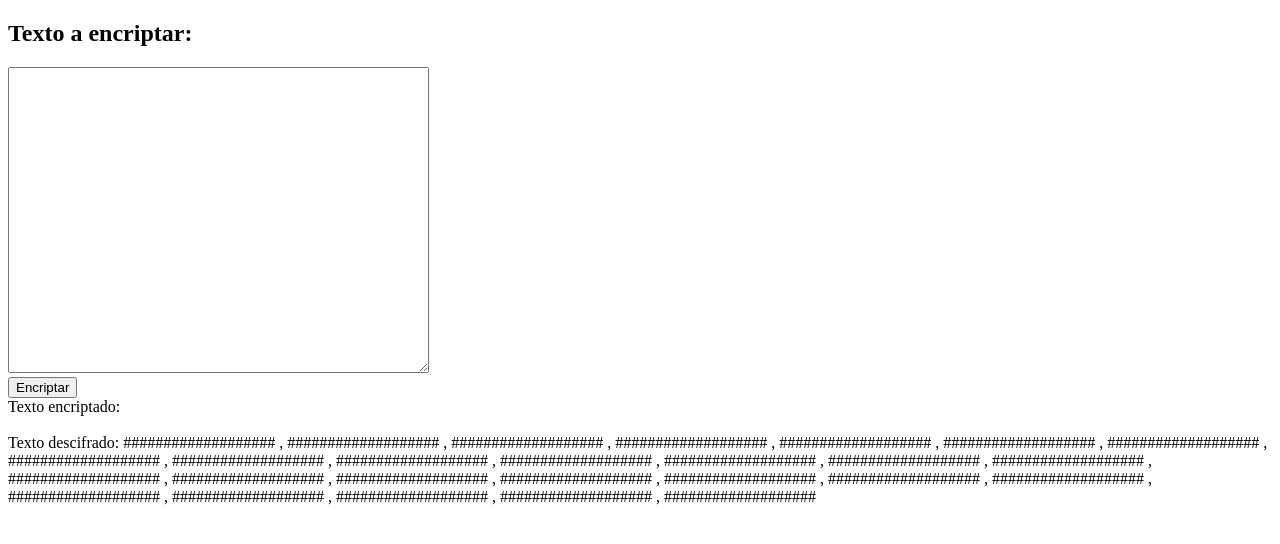
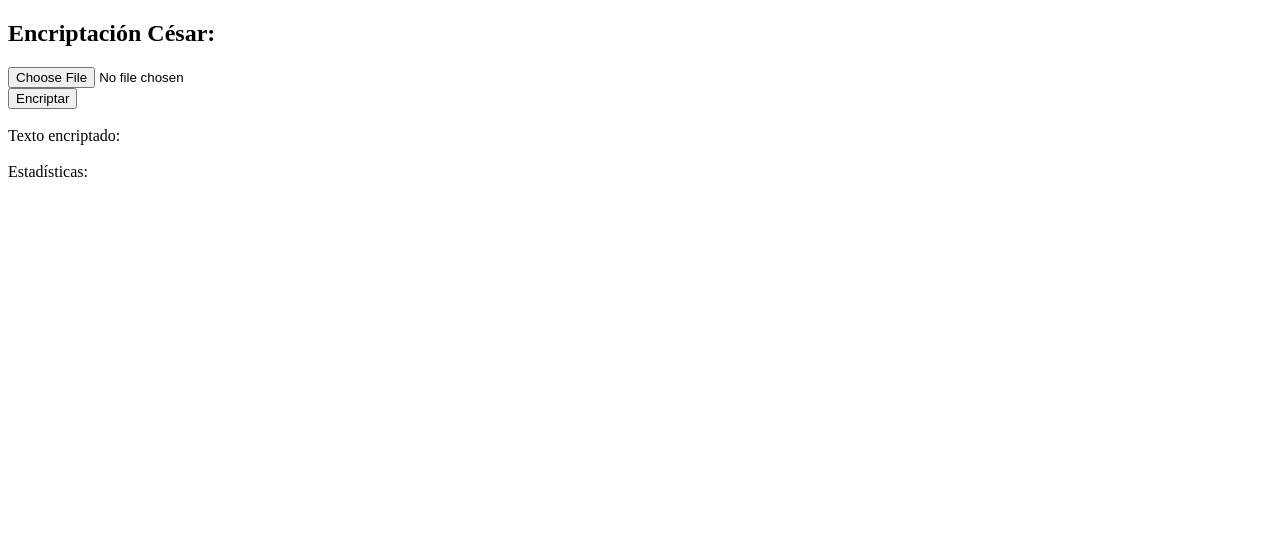
Before and after one commit to Fix404/Organizacion_contable, a plain HTML site: page EjercicioCesar/index.html in a window 1280 px wide. Both pictures are taken after a click on the button "Encriptar". Drawn offline with Linux system fonts and the light colour scheme.

Commit message:
final final change

```diff
--- a/EjercicioCesar/index.html
+++ b/EjercicioCesar/index.html
@@ -8,16 +8,19 @@
 </head>
 <body>
     <main>
-        <h2>Texto a encriptar:</h2>
+        <h2>Encriptación César:</h2>
         <form>
-            <textarea id="rawText" rows="20" cols="50"></textarea>
+            <!-- <textarea id="rawText" rows="20" cols="50"></textarea> -->
+            <input type="file" id="inputFile">
             <br>
+            <output id="output"></output>
             <button type="button" id="sendData">Encriptar</button>
+            <br>
             <br>
             <output id="processedData">Texto encriptado: </output>
             <br>
             <br>
-            <output id="deProcessedData">Texto decodificado: </output>
+            <output id="deProcessedData">Estadísticas: </output>
         </form>
     </main>
 </body>
--- a/EjercicioCesar/main.js
+++ b/EjercicioCesar/main.js
@@ -1,12 +1,28 @@
 // Se debe recoger el texto:
 const textButton=document.getElementById("sendData");
+const fileInputHTML=document.getElementById("inputFile");
+
+fileInputHTML.addEventListener("change", handleFileInput, false);
+
+let fileContent="";
+
+
+function handleFileInput(){
+    const fileList=this.files[0];
+    const reader=new FileReader();
+
+    reader.onload=(event) => {
+        fileContent=event.target.result;
+    };
+
+    reader.readAsText(fileList);
+}
 
 textButton.addEventListener("click", () => {
-    const rawTextHTML=document.getElementById("rawText");
-    const rawText=rawTextHTML.value;
     let codifiedText="";
+    let textStatsValues=textStats(fileContent);
 
-    codifiedText=codifier(rawText);
+    codifiedText=codifier(fileContent);
 
     const codifiedTextHTML=document.getElementById("processedData");
     codifiedTextHTML.textContent=`Texto encriptado: ${codifiedText}`;
@@ -14,12 +30,45 @@ textButton.addEventListener("click", () => {
     let decodifiedText="";
     const decodifiedetxtHTML=document.getElementById("deProcessedData");
     decodifiedText=decodifier(codifiedText);
-    decodifiedetxtHTML.textContent=`Texto descifrado: ${decodifiedText}`;
+    decodifiedetxtHTML.textContent=`Estadísticas: ${textStatsValues}`;
+
+    for(let i=0; i<decodifiedText.length; i++){
+        console.log(decodifiedText[i]);
+    }
 
 });
 
+function textStats(text){
+    const letters="abcdefghijklmnopqrstuvwxyz";
+    const letterStats=[0,0,0,0,0,0,0,0,0,0,0,0,0,0,0,0,0,0,0,0,0,0,0,0,0,0,0];
+
+    for(let i=0; i<text.length; i++){
+        letterStats[letters.indexOf(text[i].toLocaleLowerCase())]+=1;
+    }
+
+    let presentLetter=0;
+
+    for (let i=0; i<letters.length; i++){
+        if(letterStats[i] != 0){
+            presentLetter+=letterStats[i];
+        }
+    }
+
+    let stats="";
+
+    for (let i=0; i<letters.length; i++){
+        if(letterStats[i] != 0){
+            stats+=`El porcentaje de aparición de la letra ${letters[i]} es de: ${(((letterStats[i]/presentLetter)*100)/100)*100}% /// `;
+        }
+    }
+
+    console.log(letterStats);
+
+    return stats;
+}
+
 function codifier(text){
-    const letters="abcdefghijklmnñopqrstuvwxyz";
+    const letters="abcdefghijklmnopqrstuvwxyz";
     let procText="";
     const letterStats=[0,0,0,0,0,0,0,0,0,0,0,0,0,0,0,0,0,0,0,0,0,0,0,0,0,0,0];
 
@@ -31,31 +80,17 @@ function codifier(text){
             }else{
                 procText+=`${letters[(letters.length) +(letters.indexOf(text[i].toLocaleLowerCase())-4)]}`
             }
-        }else if(text[i]==" "){
-            procText+=" ";
+        }else {
+            procText+=text[i];
         }
     }
 
-    let presentLetter=0;
-
-    for (let i=0; i<letters.length; i++){
-        if(letterStats[i] != 0){
-            presentLetter+=letterStats[i];
-        }
-    }
-
-    for (let i=0; i<letters.length; i++){
-        if(letterStats[i] != 0){
-            console.log("El porcentaje de aparición de la letra ", letters[i], " es de: ", (letterStats[i]/presentLetter)*100, "%");
-        }
-    }
-    console.log(letterStats);
     return procText;
 }
 
 
 function decodifier(text){
-    const letters="abcdefghijklmnñopqrstuvwxyz";
+    const letters="abcdefghijklmnopqrstuvwxyz";
     let deprocTextArray=[];
 
     for(let j=1; j<letters.length; j++){
```
